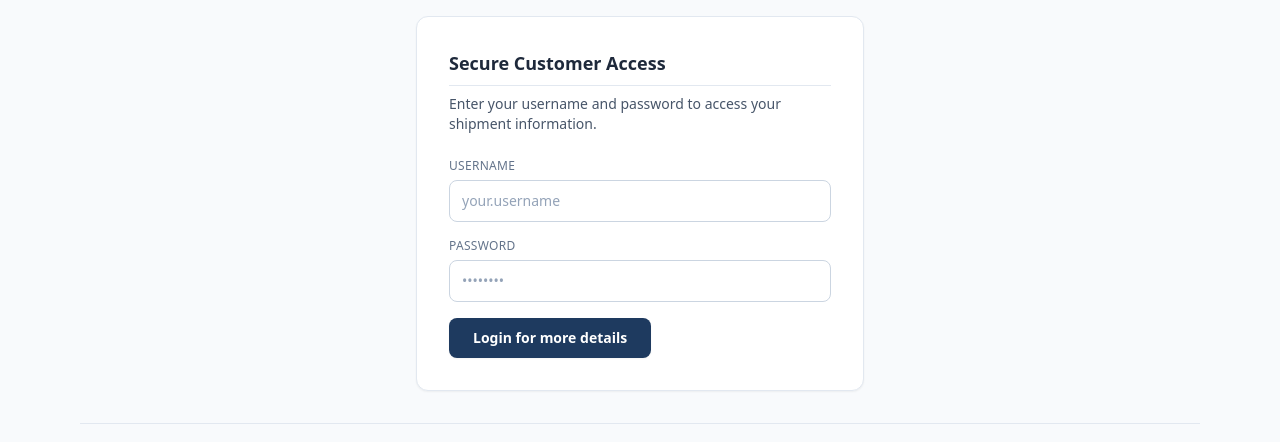
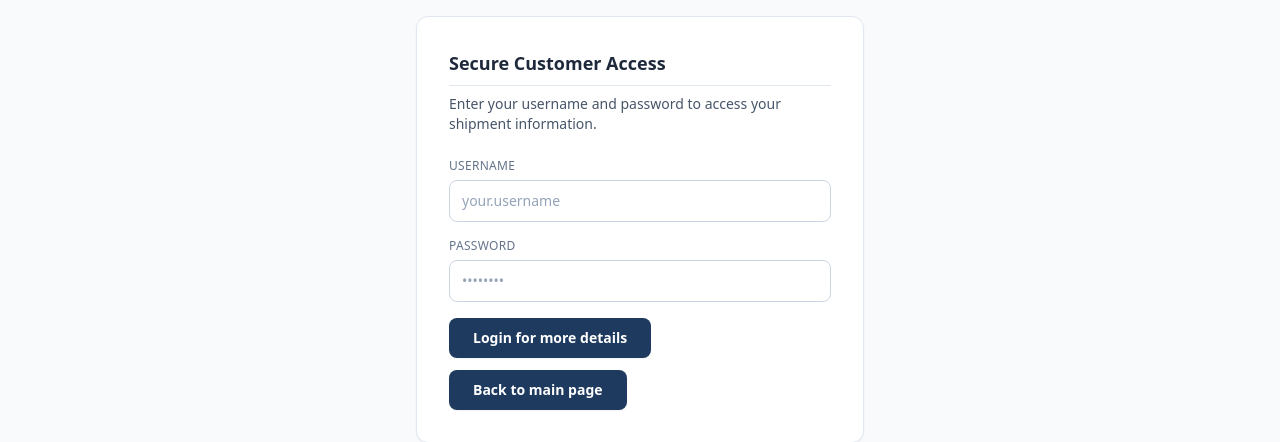
Before and after one commit to romeopestana/redfiniti-tracking, a website: page indexshipping.html in a window 1280 px wide. Shown: the part 112-554 px from the top of the page. Drawn offline with nearby package versions, Linux system fonts and the light colour scheme.

Commit message:
added back to main page button

```diff
--- a/indexshipping.html
+++ b/indexshipping.html
@@ -93,6 +93,7 @@
               class="w-full rounded-lg border border-slate-300 bg-white px-3 py-2.5 text-sm text-slate-800 placeholder:text-slate-400 focus:border-[#1e3a5f] focus:ring-1 focus:ring-[#1e3a5f]/30"
             />
           </div>
+          <div class="flex flex-wrap gap-3">
             <button
               id="secureLoginBtn"
               type="button"
@@ -100,6 +101,14 @@
             >
               Login for more details
             </button>
+            <a
+              href="https://www.sheshalogistics.com/"
+              target="_self"
+              class="inline-flex items-center rounded-lg bg-[#1e3a5f] hover:bg-[#2d4a73] text-white text-sm font-semibold px-6 py-2.5 shadow-sm transition no-underline"
+            >
+              Back to main page
+            </a>
+          </div>
         </form>
       </section>
 
```
Lines whose indentation alone changed are shown as unchanged.
